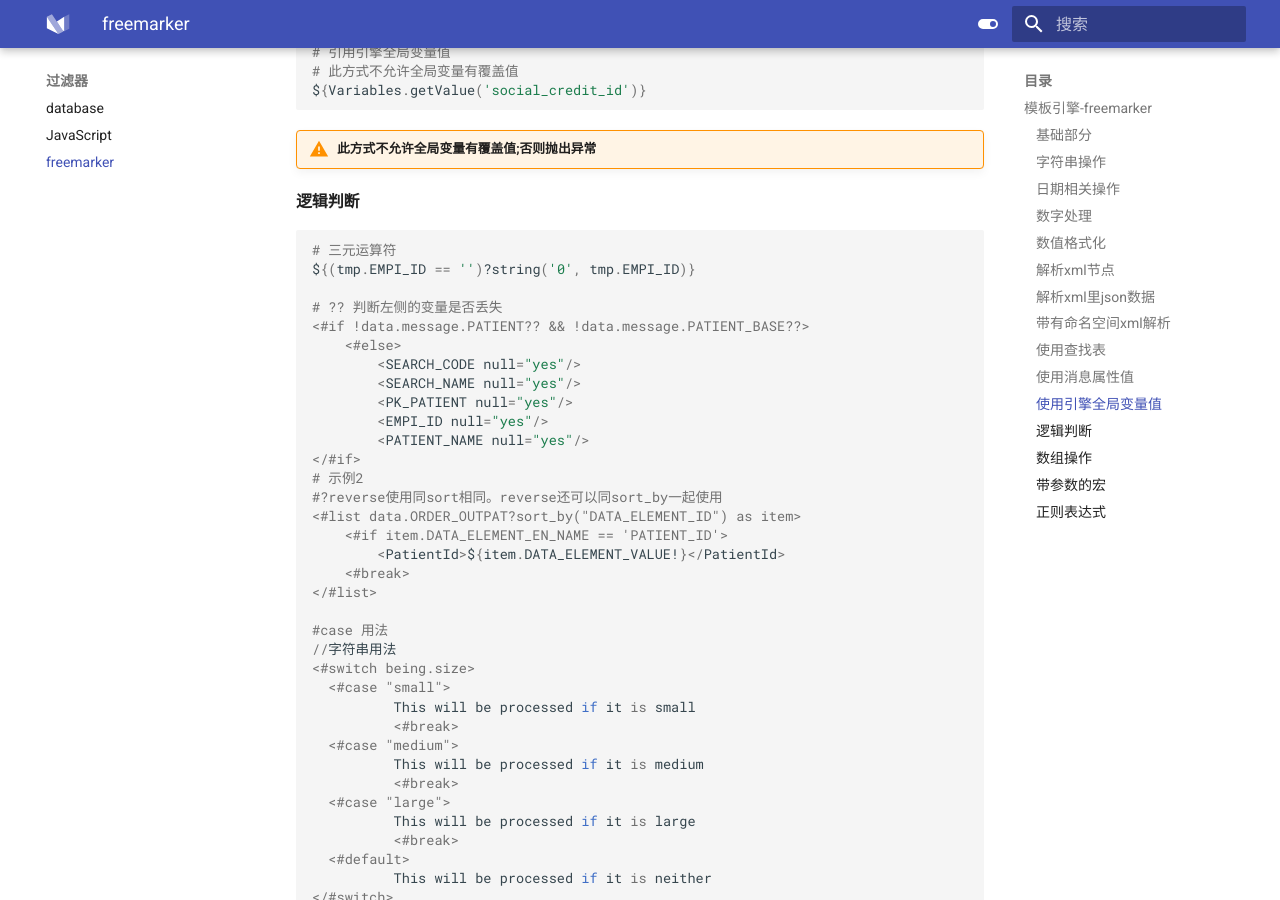
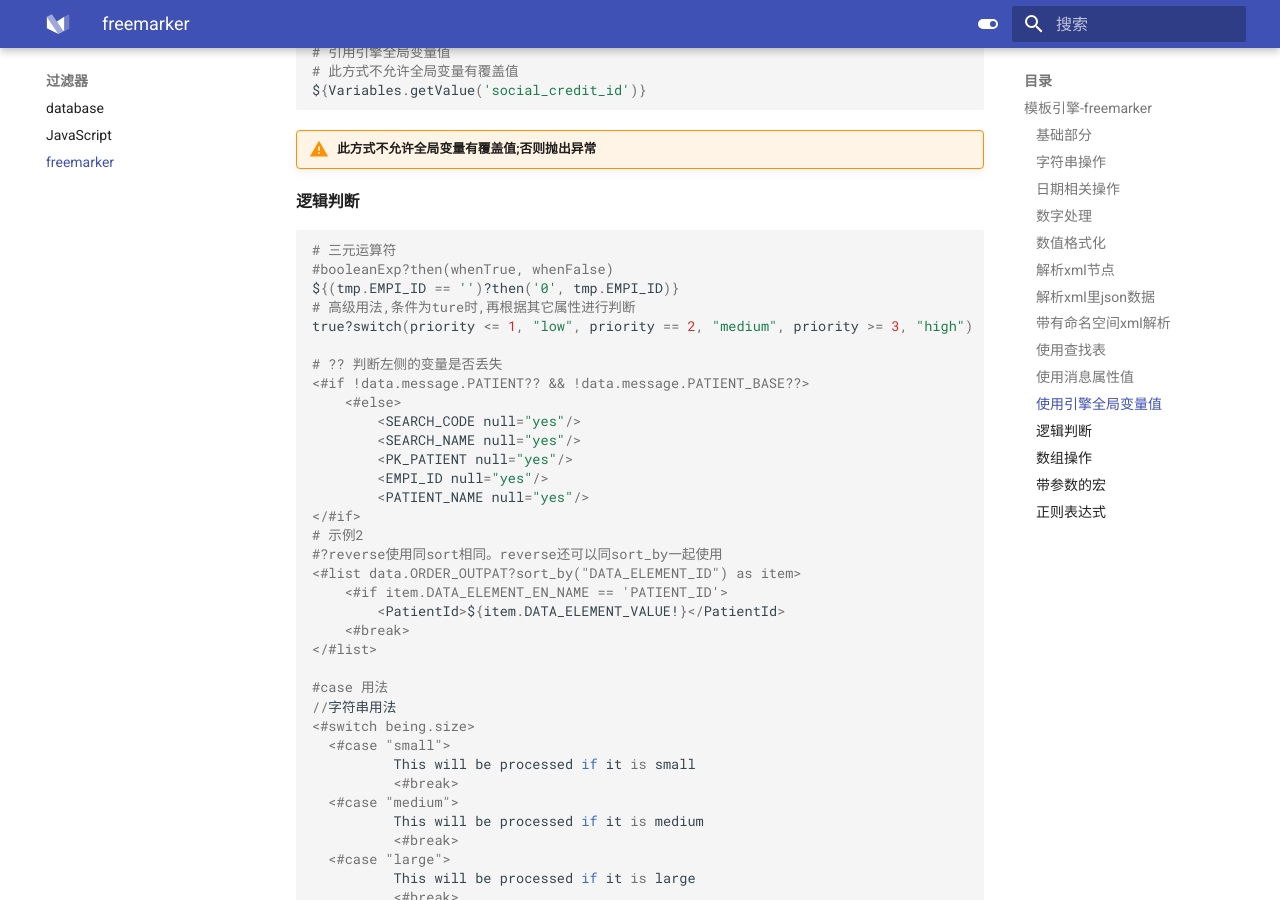
Before and after one commit to liaozhimingandy/demo, an MkDocs documentation site: the page built from docs/filter/freemarker.md, in a window 1280 px wide and 900 px high, scrolled down 6191 px. Built offline with MkDocs 1.6.1 and Material for MkDocs 9.7.7, drawn with Linux system fonts in a browser that asks for light colours.

Commit message:
1.调整三元运算符操作示例;

````diff
--- a/docs/filter/freemarker.md
+++ b/docs/filter/freemarker.md
@@ -316,7 +316,10 @@ ${Variables.getValue('social_credit_id')}
 
 ```python
 # 三元运算符
-${(tmp.EMPI_ID == '')?string('0', tmp.EMPI_ID)}
+#booleanExp?then(whenTrue, whenFalse)
+${(tmp.EMPI_ID == '')?then('0', tmp.EMPI_ID)}
+# 高级用法,条件为ture时,再根据其它属性进行判断
+true?switch(priority <= 1, "low", priority == 2, "medium", priority >= 3, "high")
 
 # ?? 判断左侧的变量是否丢失
 <#if !data.message.PATIENT?? && !data.message.PATIENT_BASE??>
````
